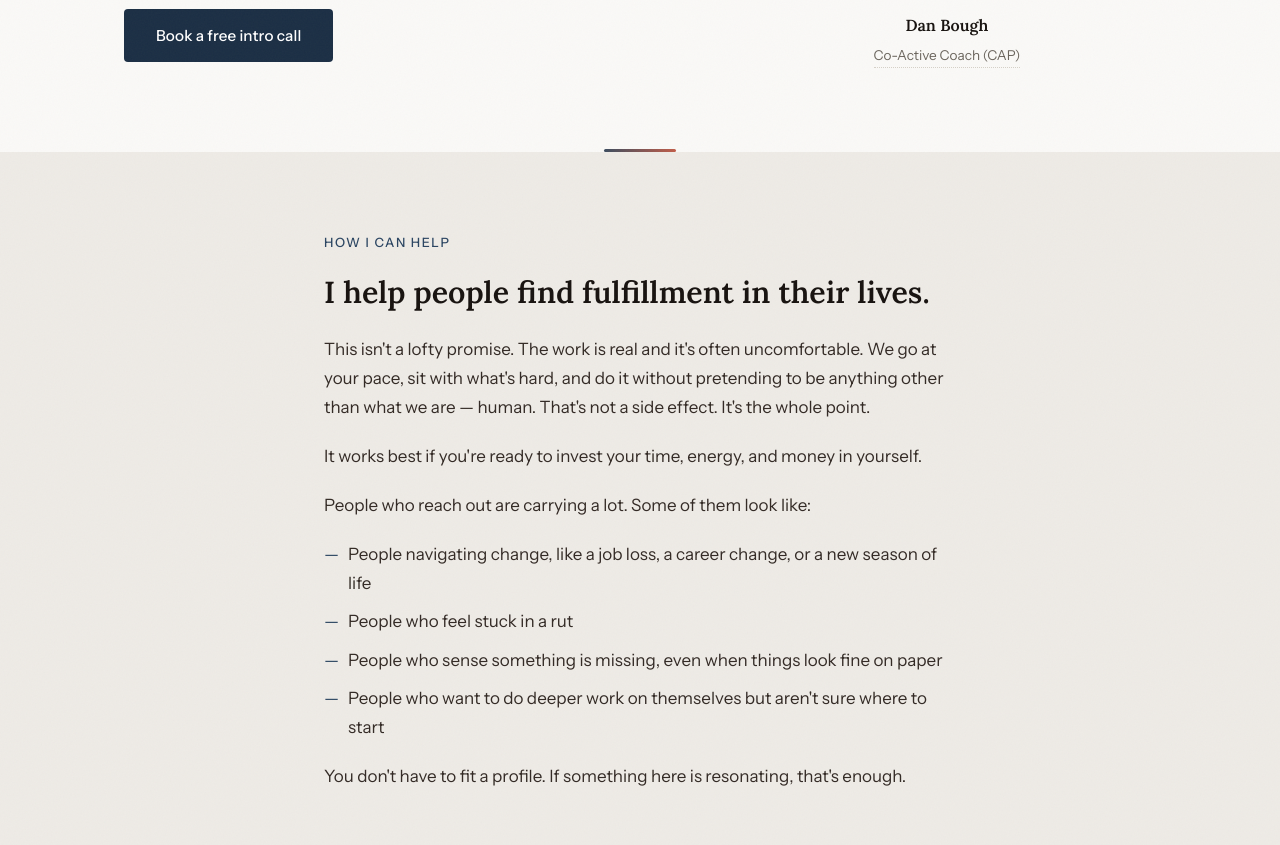
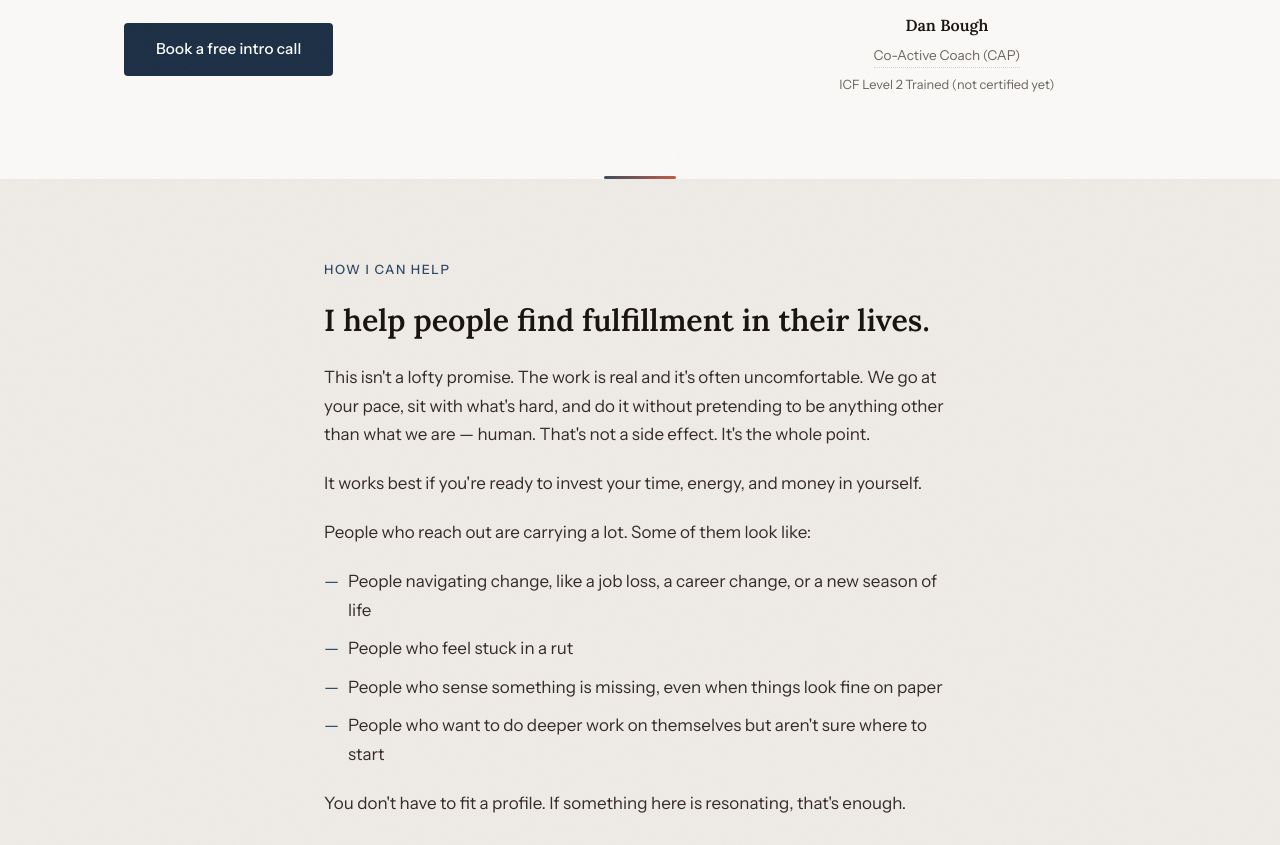
Before and after one commit to dbough/completely-human-coaching-com, a Jekyll site: the page built from index.html, in a window 1280 px wide and 1400 px high, cut to the strip 555-1400 px from the top of the window. Built offline with Jekyll 4.4.1, drawn with Linux system fonts in a browser that asks for light colours.

Commit message:
Add ICF Level 2 training mention to Home hero and My Training section
Adds "ICF Level 2 Trained (not certified yet)" under the hero photo caption alongside the Co-Active Coach badge, and clarifies the same on the FAQ page's My Training section. No credential claim is made (ICF's protected titles like "ICF Certified"/ACC/PCC/MCC require an actual credential), just the factual training milestone, unlinked since ICF's accreditation pages are aimed at training institutions rather than verifying individual coach status.

Co-Authored-By: Claude Sonnet 5 <noreply@anthropic.com>

```diff
--- a/index.css
+++ b/index.css
@@ -106,6 +106,13 @@
 .hero-photo-title:hover {
   color: var(--bark);
   border-color: var(--bark);
+}
+
+.hero-photo-subtitle {
+  display: block;
+  font-size: 0.8rem;
+  color: var(--muted);
+  margin-top: 0.35rem;
 }
 
 @media (max-width: 860px) {
--- a/index.html
+++ b/index.html
@@ -31,6 +31,7 @@ og_image: "https://completelyhumancoaching.com/og-image.png"
         <p class="hero-photo-caption">
           <span class="hero-photo-name">Dan Bough</span>
           <a class="hero-photo-title" href="https://www.credly.com/badges/5d859225-c73f-42c8-a2f3-ca9c68e569fe/public_url" target="_blank" rel="noopener">Co-Active Coach (CAP)</a>
+          <span class="hero-photo-subtitle">ICF Level 2 Trained (not certified yet)</span>
         </p>
       </div>
     </div>
--- a/what-to-expect/index.html
+++ b/what-to-expect/index.html
@@ -311,7 +311,8 @@ og_image: "https://completelyhumancoaching.com/og-image.png"
       <p class="reveal reveal-delay-2">
         I'm trained in the <a href="https://coactive.com/what-is-co-active/" target="_blank" rel="noopener">Co-Active</a>
         coaching model through the Co-Active Training Institute (CTI), an ICF-accredited program,
-        and I've completed Level 2 training there. It's the foundation for everything above.
+        and I've completed ICF Level 2 training there. I'm not ICF certified yet, but it's the
+        foundation for everything above.
       </p>
     </div>
   </section>
```
